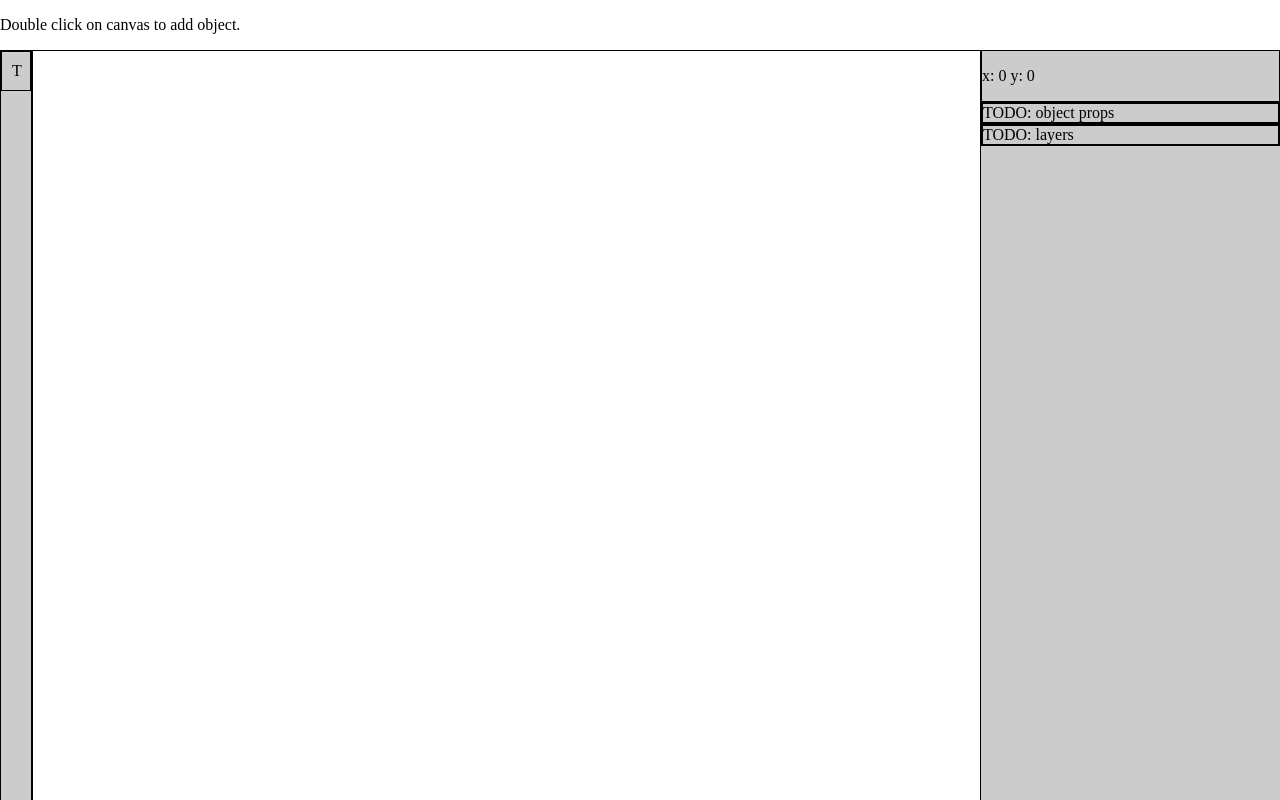
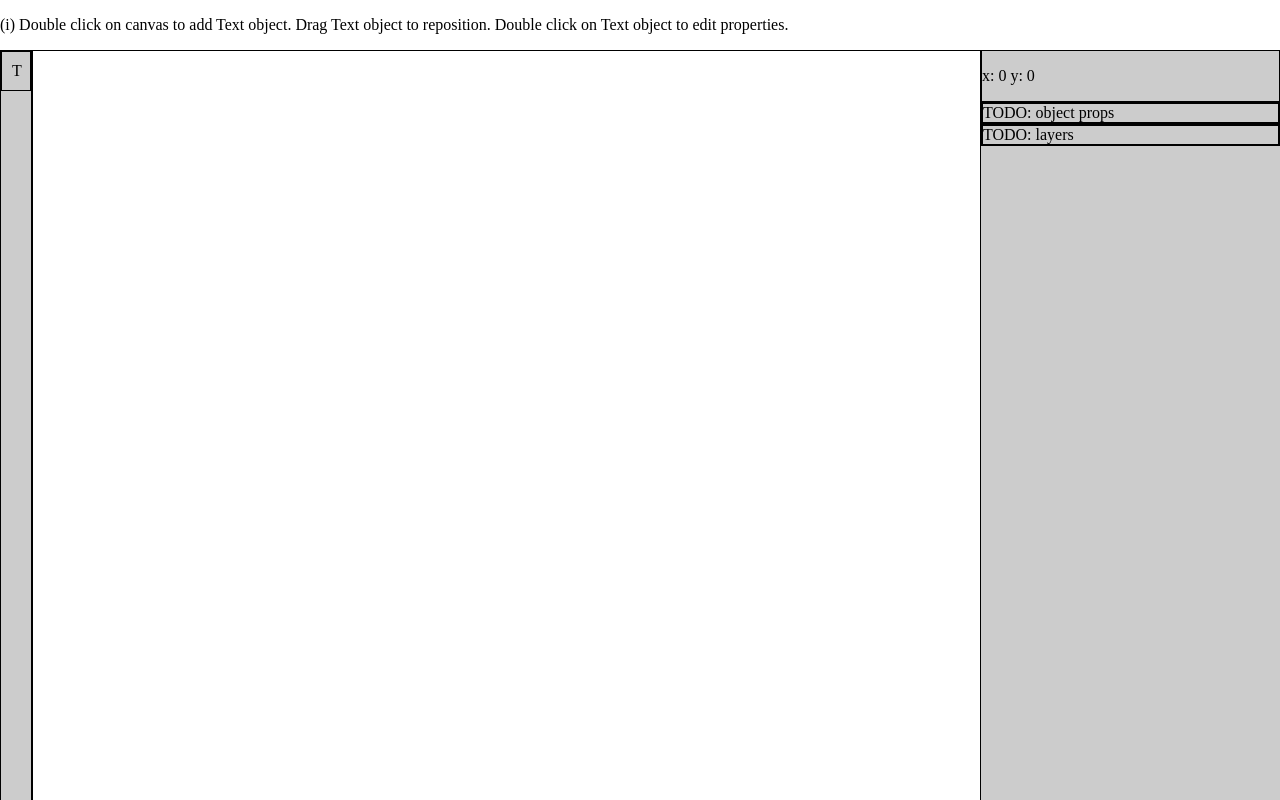
Before and after one commit to amerikan/boardy, a website built with webpack: page index.html in a window 1280 px wide. Built offline with nearby package versions, Linux system fonts and the light colour scheme.

Commit message:
ref: add instructions to demo since usage at the moment is not intuitive

```diff
--- a/index.html
+++ b/index.html
@@ -32,7 +32,10 @@
   </head>
 
   <body>
-    <p>Double click on canvas to add object.</p>
+    <p>
+      (i) Double click on canvas to add Text object. Drag Text object to
+      reposition. Double click on Text object to edit properties.
+    </p>
 
     <div id="root"></div>
 
```
